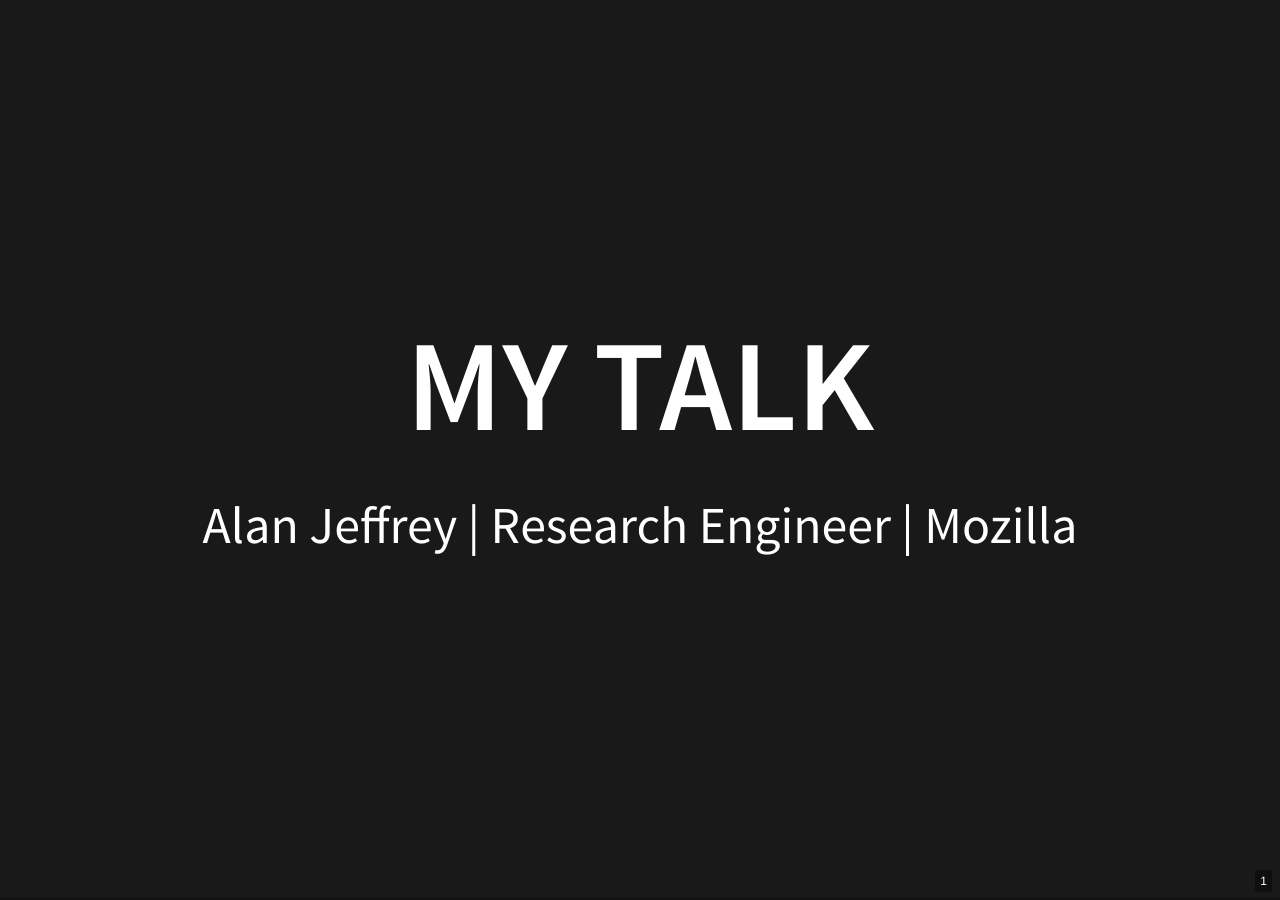
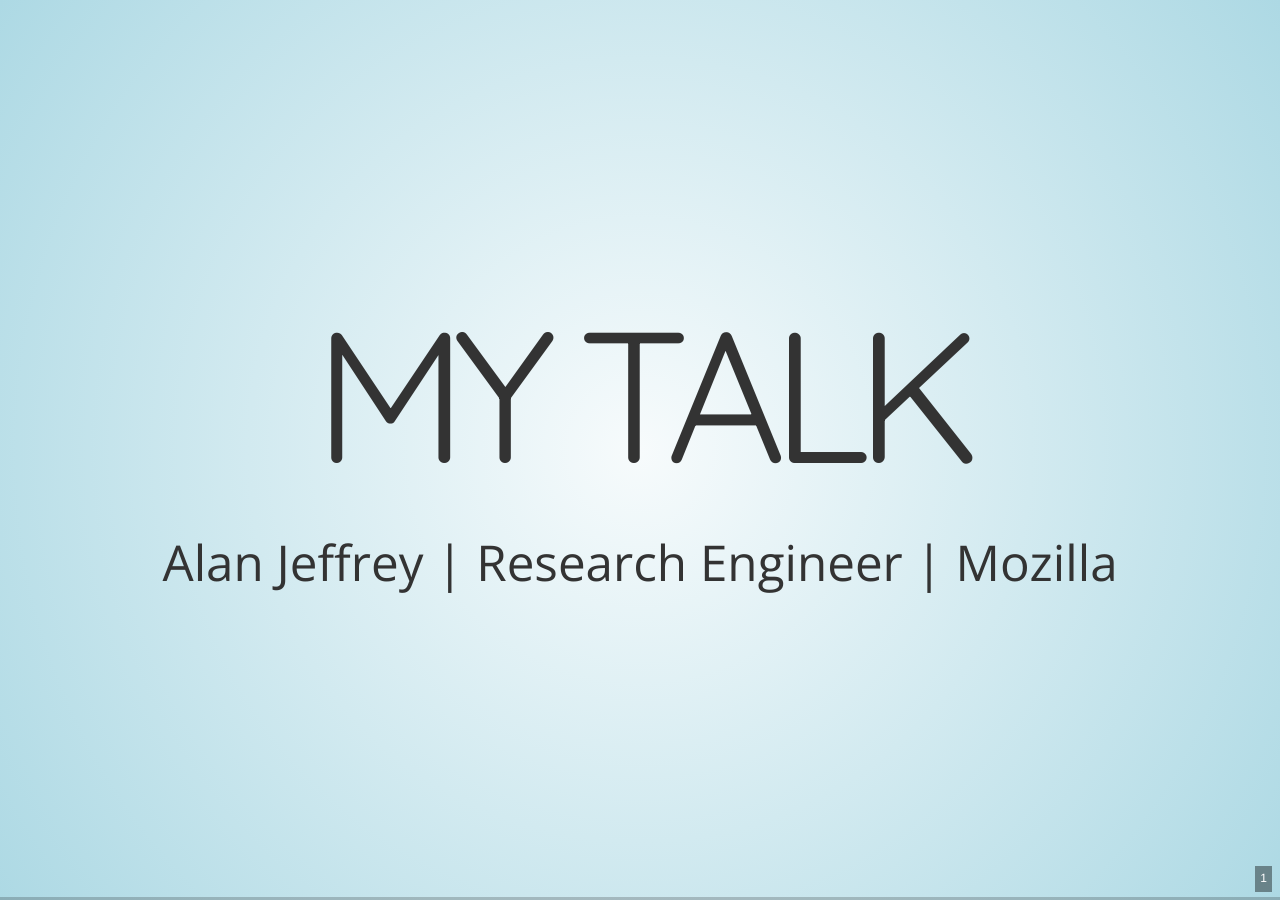
Before and after one commit to asajeffrey/tmp, a Jekyll site: the page built from docs/talk.md, in a window 1280 px wide. Built offline with Jekyll 4.4.1, drawn with Linux system fonts in a browser that asks for light colours.

Commit message:
Use sky theme

```diff
--- a/docs/_layouts/slides.html
+++ b/docs/_layouts/slides.html
@@ -5,7 +5,7 @@
     <title>{{ page.title }}</title>
     <link rel="stylesheet" href="reveal/css/reset.css">
     <link rel="stylesheet" href="reveal/css/reveal.css">
-    <link rel="stylesheet" href="reveal/css/theme/black.css">
+    <link rel="stylesheet" href="reveal/css/theme/sky.css">
   </head>
   <body>
     <div class="reveal">
```
